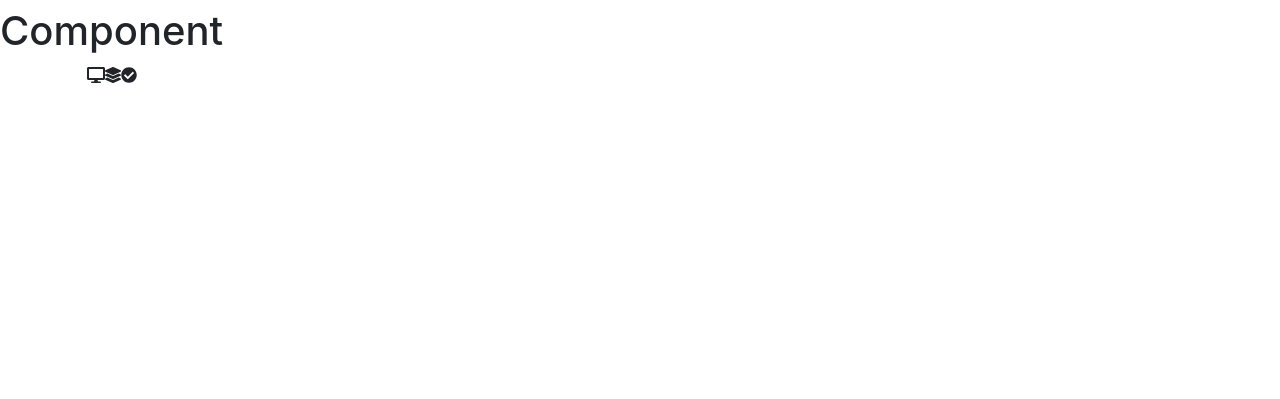
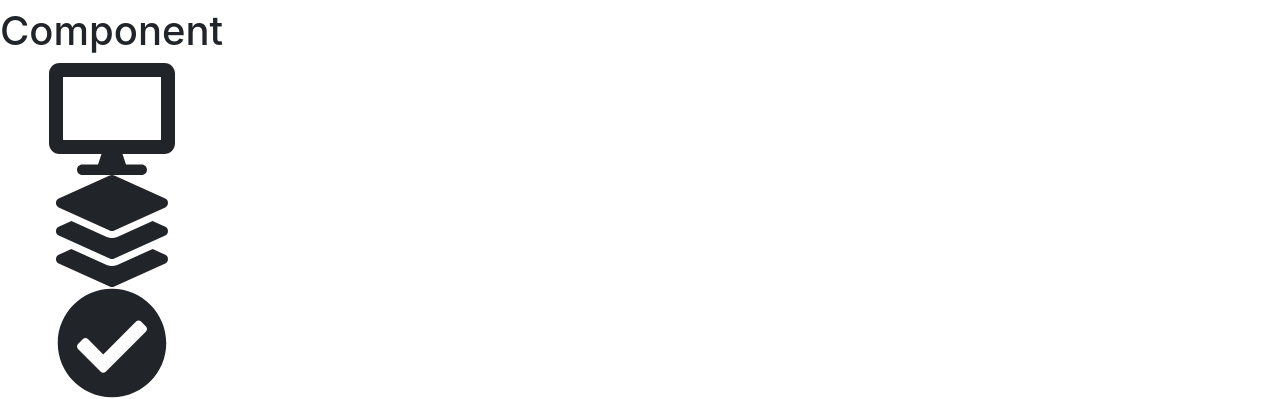
Before and after one commit to lacyjpr/landing, a React (Create React App) app: page / in a window 1280 px wide. Shown: the part 891-1290 px from the top of the page. Before the commit the page ends 978 px from the top, so only its background shows below. Built offline with nearby package versions, Linux system fonts and the light colour scheme.

Commit message:
Increase icon size

```diff
--- a/src/components/features/Features.js
+++ b/src/components/features/Features.js
@@ -10,9 +10,9 @@ const Features = () => {
   return (
     <div>
       <h1>Features Component</h1>
-      <FontAwesomeIcon icon={faDesktop} />
-      <FontAwesomeIcon icon={faLayerGroup} />
-      <FontAwesomeIcon icon={faCheckCircle} />
+      <FontAwesomeIcon icon={faDesktop} size='7x' />
+      <FontAwesomeIcon icon={faLayerGroup} size='7x' />
+      <FontAwesomeIcon icon={faCheckCircle} size='7x' />
     </div>
   );
 };
```
